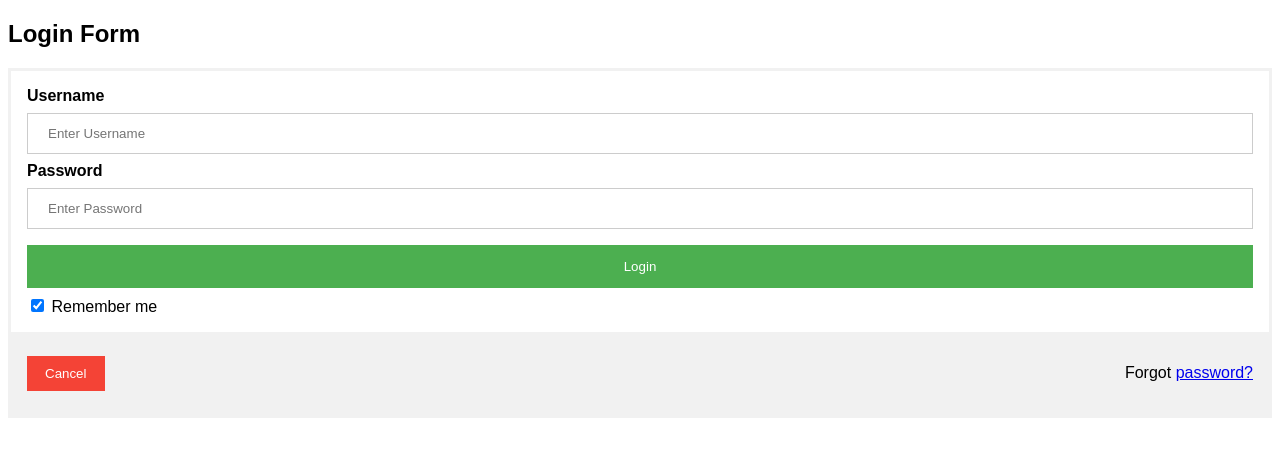
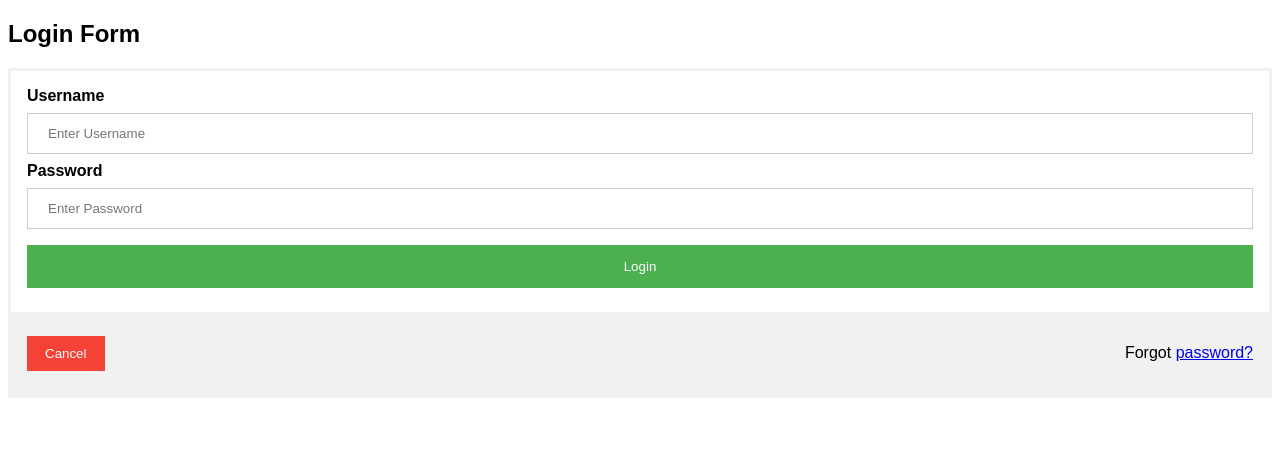
Before and after one commit to Yu-hanCheng/CodeGame_Local, a Flask app: page / in a window 1280 px wide. Shown: the top 457 px of the page. Run offline with Flask 2, Linux system fonts and the light colour scheme; some libraries are stand-ins or nearby versions.

Commit message:
login del remember me

```diff
--- a/app/templates/login.html
+++ b/app/templates/login.html
@@ -26,9 +26,6 @@
     <input type="password" placeholder="Enter Password" name="psw" required>
 
     <button type="submit">Login</button>
-    <label>
-      <input type="checkbox" checked="checked" name="remember"> Remember me
-    </label>
   </div>
 
   <div class="container" style="background-color:#f1f1f1">
```
